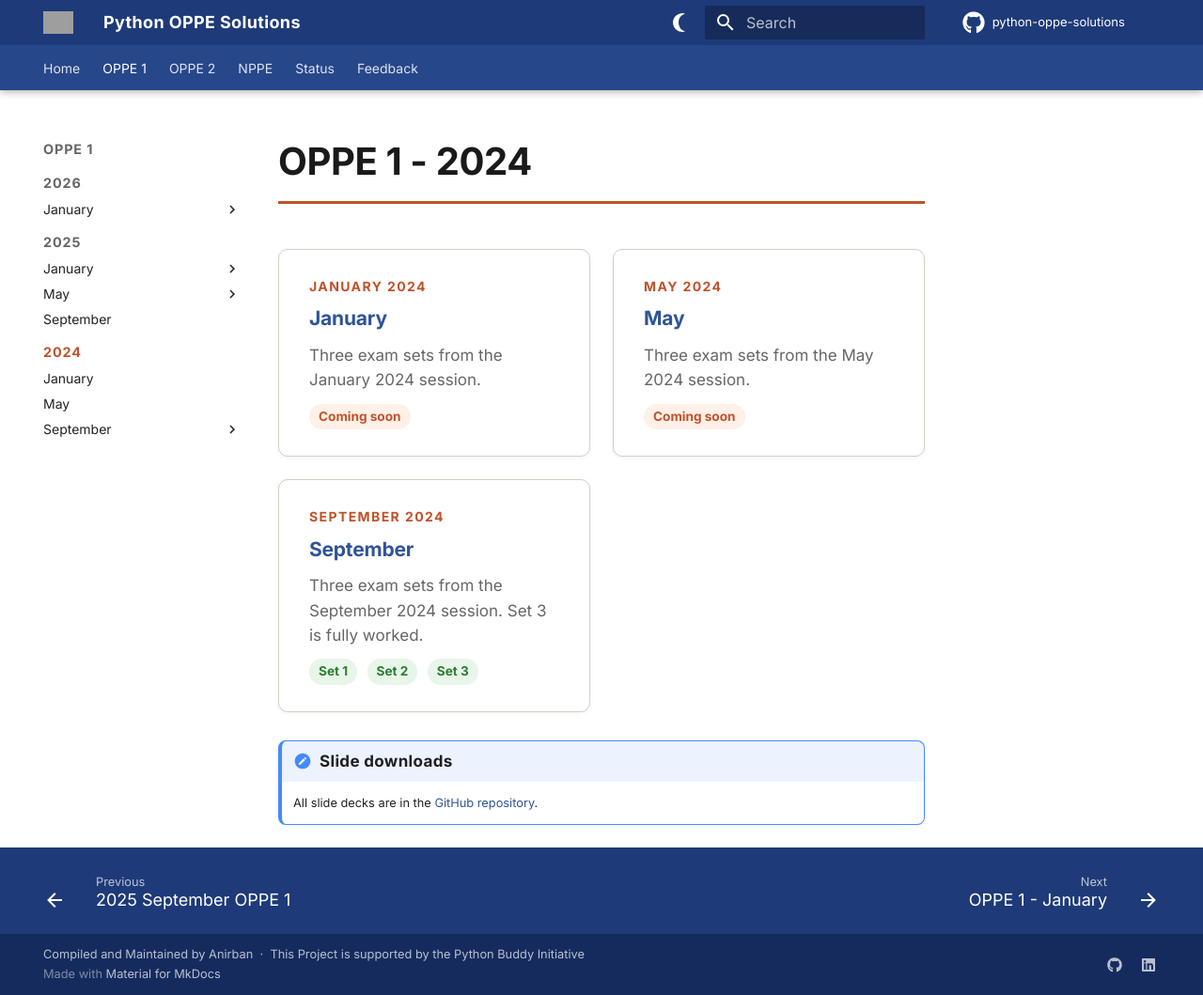
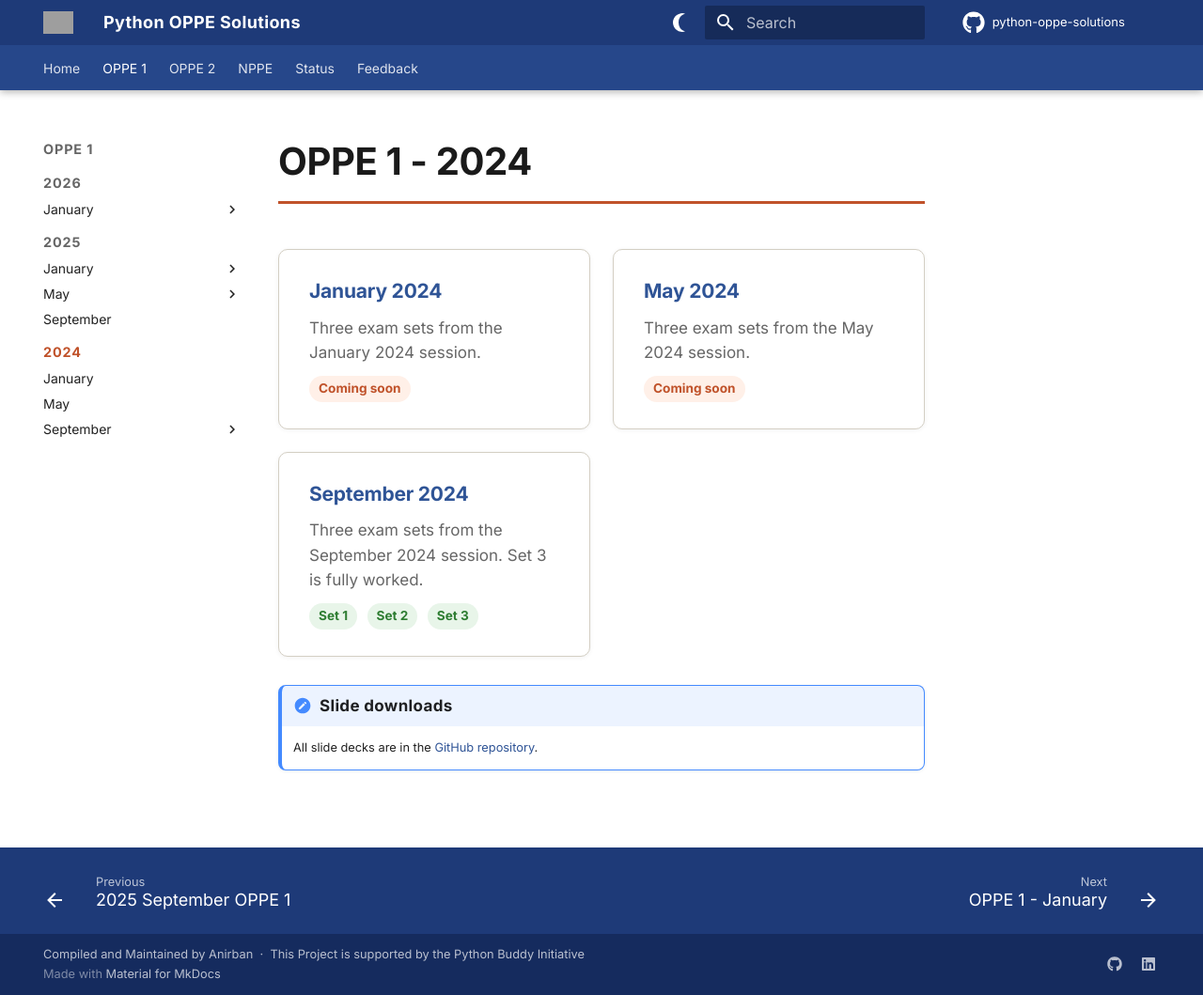
Before and after one commit to Nirban-A/python-oppe-solutions, an MkDocs documentation site: the page built from docs/oppe1/2024/index.md, in a window 1280 px wide and 1059 px high. Shown: the whole window at 94% size. Built offline with MkDocs 1.6.1 and Material for MkDocs 9.7.7, drawn with Linux system fonts in a browser that asks for light colours; comment, search, counter and statistics services are not loaded; grey boxes are pictures that could not be loaded.

Commit message:
fixed oppe1/2024.index

```diff
--- a/docs/oppe1/2024/index.md
+++ b/docs/oppe1/2024/index.md
@@ -3,22 +3,19 @@
 <div class="pb-set-grid">
 
 <a class="pb-set-card" href="jan/">
-<div class="pb-set-card-label">January 2024</div>
-<h3>January</h3>
+<h3>January 2024</h3>
 <p>Three exam sets from the January 2024 session.</p>
 <span class="pb-badge pb-badge-soon">Coming soon</span>
 </a>
 
 <a class="pb-set-card" href="may/">
-<div class="pb-set-card-label">May 2024</div>
-<h3>May</h3>
+<h3>May 2024</h3>
 <p>Three exam sets from the May 2024 session.</p>
 <span class="pb-badge pb-badge-soon">Coming soon</span>
 </a>
 
 <a class="pb-set-card" href="sep/">
-<div class="pb-set-card-label">September 2024</div>
-<h3>September</h3>
+<h3>September 2024</h3>
 <p>Three exam sets from the September 2024 session. Set 3 is fully worked.</p>
 <span class="pb-badge pb-badge-done">Set 1 </span>
 <span class="pb-badge pb-badge-done">Set 2 </span>
```
